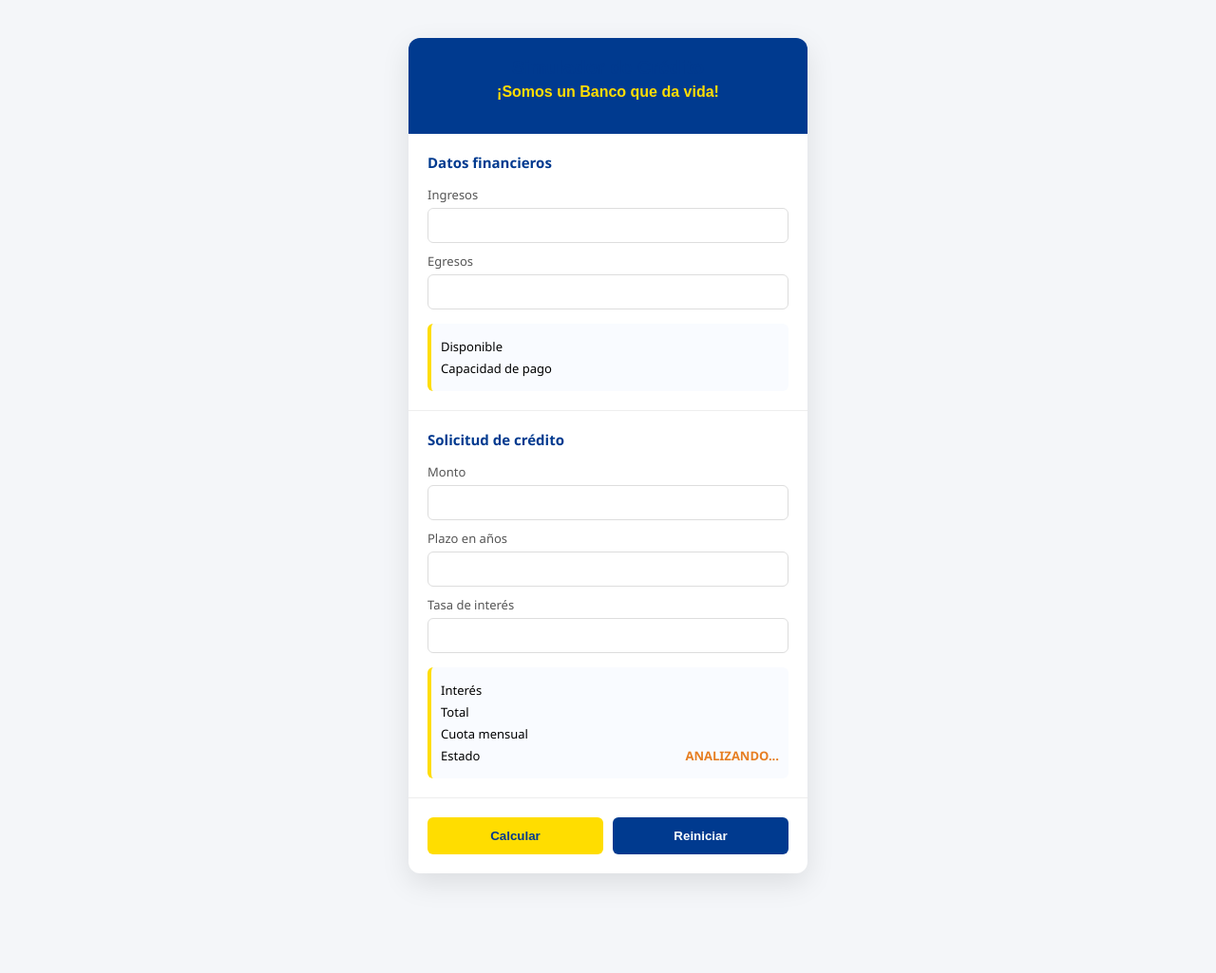
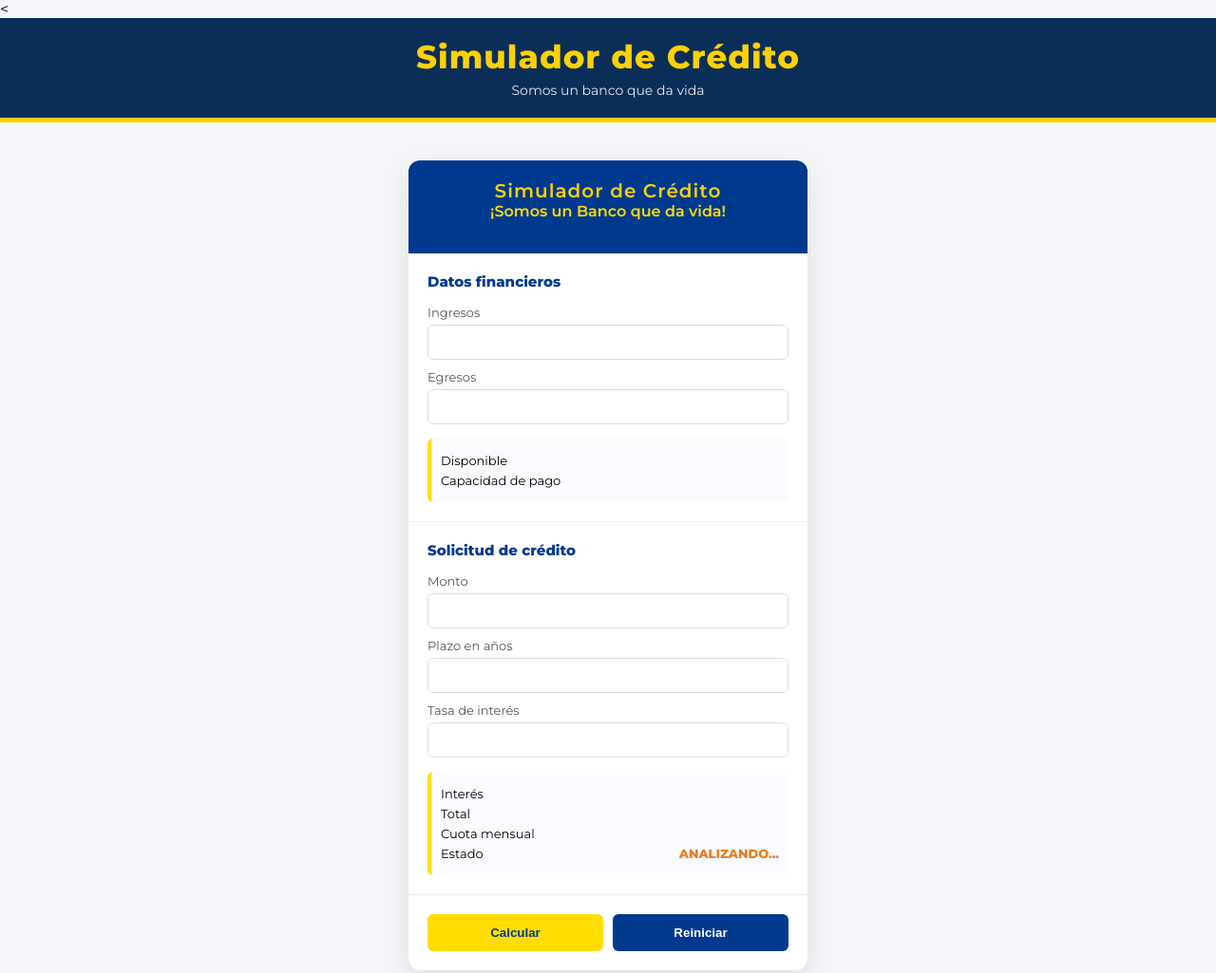
Before and after one commit to paulveloz28/Simulacro-credito, a plain HTML site: page simulador.html in a window 1280 px wide. Shown: the top 1025 px of the page at 95% size. Before the commit the page ends 960 px from the top, so only its background shows below. Drawn offline with Linux system fonts and the light colour scheme.

Commit message:
feat: change the title style 2

```diff
--- a/simulador.css
+++ b/simulador.css
@@ -150,3 +150,45 @@ button {
     text-align: center;
     margin-bottom: 15px;
 }
+
+.topbar {
+    background: #FFDD00; /* amarillo banco */
+    color: #003A8F; /* azul banco */
+    padding: 15px 20px;
+    font-weight: bold;
+}
+
+.brand {
+    font-size: 16px;
+}
+
+body {
+  margin: 0;
+  font-family: 'Montserrat', sans-serif;
+}
+
+/* Barra superior */
+.topbar {
+  background: #0b2e59; /* azul bancario */
+  padding: 20px;
+  text-align: center;
+  border-bottom: 5px solid #ffd100; /* amarillo tipo Pichincha */
+}
+
+/* Título principal */
+.titulo {
+  margin: 0;
+  font-size: 34px; /* aumentado */
+  font-weight: 800;
+  color: #ffd100; /* amarillo principal */
+  letter-spacing: 1px;
+}
+
+/* Subtítulo */
+.subtitulo {
+  margin: 5px 0 0;
+  font-size: 14px;
+  font-weight: 400;
+  color: white;
+  opacity: 0.9;
+}
--- a/simulador.html
+++ b/simulador.html
@@ -9,7 +9,12 @@
     <script src="simulador.js"></script>
 </head>
 <body>
+    <<link href="https://fonts.googleapis.com/css2?family=Montserrat:wght@400;600;800&display=swap" rel="stylesheet">
 
+    <header class="topbar">
+        <h1 class="titulo">Simulador de Crédito</h1>
+        <p class="subtitulo">Somos un banco que da vida</p>
+    </header>
     <div class="container">
         <div class="header">
             <h1 class="titulo">Simulador de Crédito</h1>
```
Also changed, not shown: isoBancoP.jpg (added).
